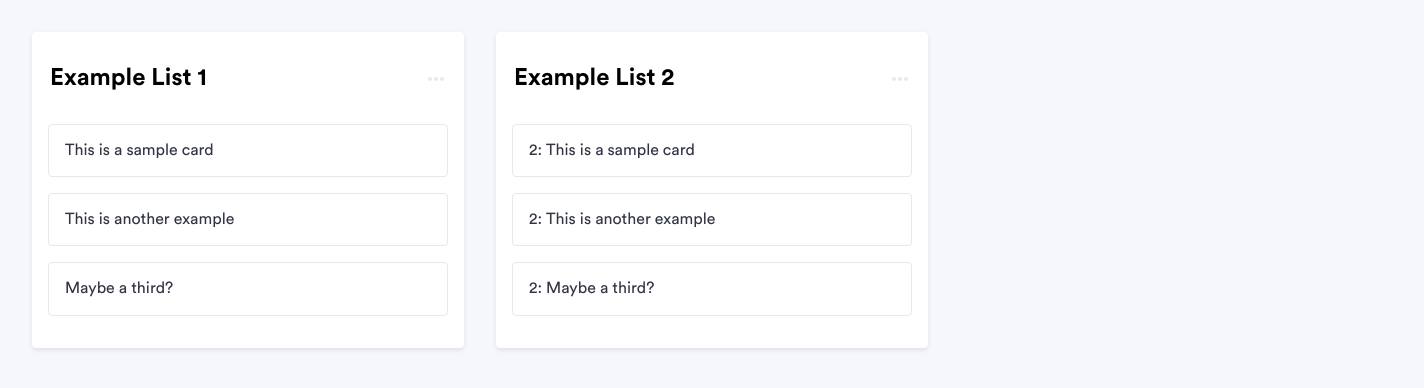
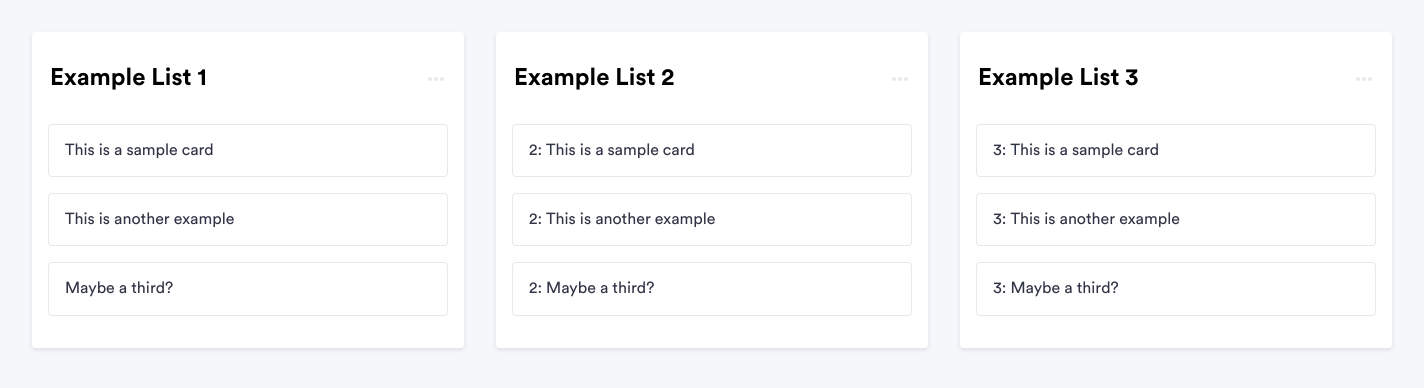
Before and after one commit to eltoncrego/trello-clone, a React app in the folder client/: page / in a window 1280 px wide. Shown: the top 388 px of the page, 1424 px wide, since content can reach past the window. Built offline with nearby package versions, Linux system fonts and the light colour scheme.

Commit message:
Add drag and drop support for boards

```diff
--- a/client/src/Views/Board/index.jsx
+++ b/client/src/Views/Board/index.jsx
@@ -1,5 +1,5 @@
 import React, { useState } from 'react';
-import { DragDropContext } from 'react-beautiful-dnd';
+import { DragDropContext, Droppable } from 'react-beautiful-dnd';
 
 import List from '../../Shared/Components/List';
 import { testLists } from '../../Shared/Constants/testData';
@@ -10,25 +10,56 @@ const Board = () => {
 
   const getIndexFromDroppableId = (id) => parseInt(id.split('-')[1]);
 
-  const handleDragEnd = (data) => {
-    const { source, destination } = data;
-    const sourceList = getIndexFromDroppableId(source.droppableId);
-    const destinationList = getIndexFromDroppableId(destination.droppableId);
-    if (sourceList === destinationList && source.index === destination.index) {
-      return;
+  const postCards = ({ source, destination }) => {
+    if (source && destination) {
+      const sourceList = getIndexFromDroppableId(source.droppableId);
+      const destinationList = getIndexFromDroppableId(destination.droppableId);
+      if (
+        sourceList === destinationList &&
+        source.index === destination.index
+      ) {
+        return;
+      }
+      const tempLists = lists.slice();
+      const item = tempLists[sourceList].cards.splice(source.index, 1)[0];
+      tempLists[destinationList].cards.splice(destination.index, 0, item);
+      setLists(tempLists);
     }
+  };
+
+  const postLists = ({ source, destination }) => {
     const tempLists = lists.slice();
-    const item = tempLists[sourceList].cards.splice(source.index, 1);
-    tempLists[destinationList].cards.splice(destination.index, 0, item);
+    const item = tempLists.splice(source.index, 1)[0];
+    tempLists.splice(destination.index, 0, item);
     setLists(tempLists);
   };
 
-  const getListUIElements = () =>
-    lists.map((list, i) => <List data={list} id={i} key={i} />);
+  const handleDragEnd = (data) => {
+    const { type } = data;
+    switch (type) {
+      case 'CARD':
+        postCards(data);
+        break;
+      case 'LIST':
+        postLists(data);
+        break;
+      default:
+        return;
+    }
+  };
 
   return (
     <DragDropContext onDragEnd={handleDragEnd}>
-      <BoardContainer>{getListUIElements()}</BoardContainer>
+      <Droppable droppableId='board' type='LIST' direction='horizontal'>
+        {(provided) => (
+          <BoardContainer ref={provided.innerRef}>
+            {lists.map((list, i) => (
+              <List data={list} id={i} key={i} />
+            ))}
+            {provided.placeholder}
+          </BoardContainer>
+        )}
+      </Droppable>
     </DragDropContext>
   );
 };
--- a/client/src/shared/Components/Card/Styles.js
+++ b/client/src/shared/Components/Card/Styles.js
@@ -1,4 +1,4 @@
-import styled, { css } from 'styled-components';
+import styled from 'styled-components';
 import { color, global, globalProperties } from '../../Utils/styles';
 
 export const DraggableWrapper = styled.div`
@@ -9,13 +9,6 @@ export const CardContainer = styled.div`
   background-color: ${color.bgLight};
   border: 1px solid ${color.light};
   padding: ${globalProperties.itemSpacing};
-  transition: all 200ms cubic-bezier(0.2, 0, 0, 1);
-  transition-property: transform, box-shadow;
   ${global.borderRadius}
-  ${props =>
-    props.isBeingDragged &&
-    css`
-      transform: rotate(4deg);
-      ${global.boxShadowLift}
-    `}
+  ${props => global.draggable(props)}
 `;
--- a/client/src/shared/Components/List/Styles.js
+++ b/client/src/shared/Components/List/Styles.js
@@ -1,12 +1,16 @@
 import styled from 'styled-components';
 import { global, color, globalProperties, font } from '../../Utils/styles';
 
+export const DraggableListWrapper = styled.div`
+  margin: ${globalProperties.itemSpacing};
+`;
+
 export const ListContainer = styled.div`
   background-color: ${color.bgLight};
-  margin: ${globalProperties.itemSpacing};
   padding: ${globalProperties.itemSpacing};
   ${global.borderRadius}
   ${global.boxShadow}
+  ${props => global.draggable(props)}
 `;
 
 export const ListHeader = styled.div`
--- a/client/src/shared/Components/List/index.jsx
+++ b/client/src/shared/Components/List/index.jsx
@@ -1,26 +1,45 @@
-import React, { useState } from 'react';
+import React, { useState, useEffect } from 'react';
 import PropTypes from 'prop-types';
-import { Droppable } from 'react-beautiful-dnd';
+import { Droppable, Draggable } from 'react-beautiful-dnd';
 
-import { ListContainer, ListHeader, ListTitleInput } from './Styles';
+import {
+  ListContainer,
+  ListHeader,
+  ListTitleInput,
+  DraggableListWrapper,
+} from './Styles';
 import { IconContainer } from '../Shared';
 import Card from '../Card';
 
 const List = ({ data, id }) => {
   const { title, cards } = data;
   const [listTitle, setListTitle] = useState(title);
-  const [childCards, setChildCards] = useState(cards);
+
+  useEffect(() => {
+    setListTitle(title);
+  }, [title]);
 
   const getCardUIElements = () =>
-    childCards.map((card, i) => {
+    cards.map((card, i) => {
       return <Card data={card} listId={id} id={i} key={i} />;
     });
 
   return (
-    <Droppable droppableId={`list-${id}`}>
+    <Draggable draggableId={`list-${id}`} index={id}>
+      {(provided0, snapshot) => (
+        <DraggableListWrapper
+          ref={provided0.innerRef}
+          {...provided0.draggableProps}
+        >
+          <Droppable droppableId={`list-${id}`} type='CARD'>
             {(provided) => (
-        <ListContainer ref={provided.innerRef}>
-          <ListHeader>
+              <ListContainer
+                ref={provided.innerRef}
+                isBeingDragged={
+                  snapshot.isDragging && !snapshot.isDropAnimating
+                }
+              >
+                <ListHeader {...provided0.dragHandleProps}>
                   <ListTitleInput
                     value={listTitle}
                     placeholder={'Give your list a name!'}
@@ -35,6 +54,9 @@ const List = ({ data, id }) => {
               </ListContainer>
             )}
           </Droppable>
+        </DraggableListWrapper>
+      )}
+    </Draggable>
   );
 };
 
--- a/client/src/shared/Constants/testData.js
+++ b/client/src/shared/Constants/testData.js
@@ -21,4 +21,12 @@ export const testLists = [
       '2: Maybe a third?',
     ],
   },
+  {
+    title: 'Example List 3',
+    cards: [
+      '3: This is a sample card',
+      '3: This is another example',
+      '3: Maybe a third?',
+    ],
+  },
 ];
--- a/client/src/shared/Utils/styles.js
+++ b/client/src/shared/Utils/styles.js
@@ -1,3 +1,5 @@
+import { css } from 'styled-components';
+
 export const font = {
   regular: 'font-family: "Circular"; font-weight: normal;',
   bold: 'font-family: "CircularBold"; font-weight: normal;',
@@ -8,6 +10,14 @@ export const global = {
   borderRadius: 'border-radius: 4px;',
   boxShadow: 'box-shadow: 0 2px 4px 0 rgba(14, 25, 51, 0.1);',
   boxShadowLift: 'box-shadow: 0 5px 10px 0 rgba(14, 25, 51, 0.1);',
+  draggable: (props) => css`
+    transition: all 200ms cubic-bezier(0.2, 0, 0, 1);
+    transition-property: box-shadow;
+    ${props.isBeingDragged &&
+      css`
+        box-shadow: 0 5px 10px 0 rgba(14, 25, 51, 0.1);
+      `}
+  `,
 };
 
 export const globalProperties = {
```
Lines whose indentation alone changed are shown as unchanged.
